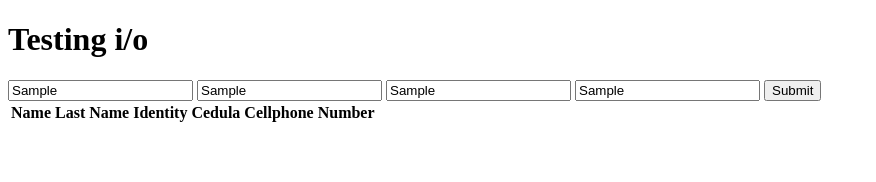
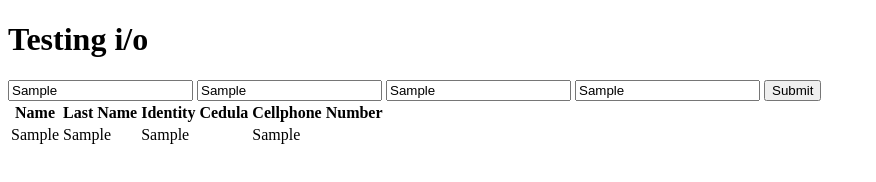
Before and after one commit to LuisGarrillo/js-practice, a plain HTML site: page testpage/index.html in a window 1280 px wide. Both pictures are taken after typing "Sample", "Sample", "Sample", "Sample" into the empty fields and a click on the button "Submit". Shown: the whole page, without its empty margins (0-876 px from the left). Drawn offline with Linux system fonts and the light colour scheme.

Commit message:
adding content to DOM practice finish

```diff
--- a/testpage/index.html
+++ b/testpage/index.html
@@ -15,18 +15,19 @@
         </header>
         <input id="name" class="basicInput" autocomplete="off">
         <input id="lastName" class="basicInput" autocomplete="off">
-        <input id="IC" class="basicInput" autocomplete="off">
+        <input id="ic" class="basicInput" autocomplete="off">
         <input id="cellphone" class="basicInput" autocomplete="off">
 
         <button id="sButton" class="basicButton">Submit</button>
 
-        <table>
+        <table id="dataTable">
             <thead>
                 <th>Name</th>
                 <th>Last Name</th>
                 <th>Identity Cedula</th>
                 <th>Cellphone Number</th>
             </thead>
+            <tbody></tbody>
         </table>
     </body>
 </html>
--- a/testpage/static/index.js
+++ b/testpage/static/index.js
@@ -1,13 +1,38 @@
+const addedDataArray = [];
+
 const getData = () => {
+    const name = document.getElementById("name").value;
+    const lastName = document.getElementById("lastName").value;
+    const ic = document.getElementById("ic").value;
+    const cellphone = document.getElementById("cellphone").value;
 
+    const newUser = {
+        "name": name,
+        "lastName": lastName,
+        "ic": ic,
+        "cellphone": cellphone,
+    }
+    addData(newUser);
 }
 
-const showData = () => {
+const addData = (newUser) => {
+    const table = document.getElementById("dataTable");
+    const tableBody = table.children[1];
+    tableBody.appendChild(document.createElement("tr"));
 
+    for (const key in newUser) {
+        const newCell = document.createElement("td");
+        newCell.textContent = newUser[key];
+
+        const rows = tableBody.children.length
+        tableBody.children[rows - 1].appendChild(newCell);
+    }
+    addedDataArray.push(newUser)
 }
 
 const loaded = () => {
-
+    const button = document.getElementById("sButton");
+    button.addEventListener("click", getData);
 }
 
-document.addEventListener("DOMContentLoaded", loaded)
+document.addEventListener("DOMContentLoaded", loaded);
```
